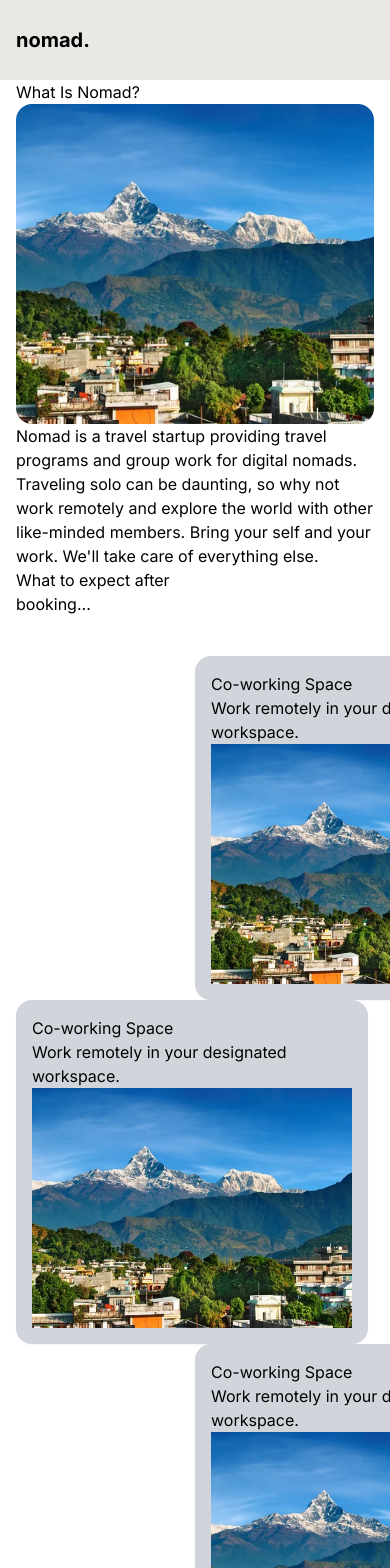
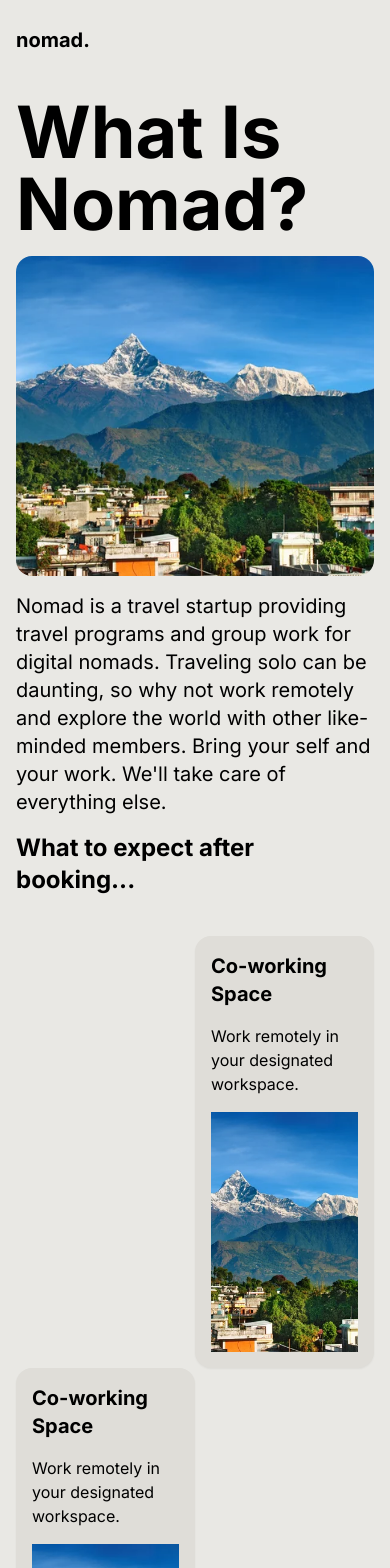
Before and after one commit to harisharanChaulagain/city-tour, a Next.js app: page /about in a window 390 px wide. Shown: the top 1568 px of the page. Built offline with nearby package versions, Linux system fonts and the light colour scheme; some icons are missing.

Commit message:
our team section

```diff
--- a/app/about/page.tsx
+++ b/app/about/page.tsx
@@ -5,8 +5,11 @@
 
 export default function Page() {
   return (
+    <div className=" py-20">
       <div className="px-4 md:px-8">
-      <h1>What Is Nomad?</h1>
+        <h1 className="text-7xl font-bold flex justify-center items-center py-4">
+          What Is Nomad?
+        </h1>
         <div className="w-full h-80 rounded-2xl overflow-hidden">
           <Image
             src={pokheraImage}
@@ -15,17 +18,17 @@
           />
         </div>
         <div className="flex justify-end">
-        <p className="max-w-xl">
-          Nomad is a travel startup providing travel programs and group work for
-          digital nomads. Traveling solo can be daunting, so why not work
+          <p className="max-w-xl py-4 text-xl font-normal">
+            Nomad is a travel startup providing travel programs and group work
+            for digital nomads. Traveling solo can be daunting, so why not work
             remotely and explore the world with other like-minded members. Bring
             your self and your work. We'll take care of everything else.
           </p>
         </div>
-      <div>
+        <div className="text-2xl font-bold">
           What to expect after <br /> booking...
         </div>
-      <div className="py-10">
+        <div className="py-10 ">
           <div className="grid grid-cols-2">
             <div></div>
             <AboutCard />
@@ -52,6 +55,7 @@
             <div></div>
           </div>
         </div>
+      </div>
 
       <OurTeamSection />
     </div>
@@ -60,10 +64,10 @@
 
 const AboutCard = () => {
   return (
-    <div className="p-4 rounded-2xl bg-gray-300 w-fit shadow-sm">
-      <h1>Co-working Space</h1>
+    <div className="p-4 rounded-2xl bg-[#DFDDD8] w-fit shadow-sm flex flex-col gap-4">
+      <h1 className="text-xl font-bold">Co-working Space</h1>
       <h2>Work remotely in your designated workspace.</h2>
-      <div className="h-60 w-80">
+      <div className="h-60 w-full">
         <Image
           src={pokheraImage}
           alt="pokhara image"
--- a/app/globals.css
+++ b/app/globals.css
@@ -12,6 +12,7 @@
   overflow: -moz-scrollbars-none; /* For Firefox */
   -ms-overflow-style: none; /* For Internet Explorer and Edge */
   scrollbar-width: none; /* For Firefox */
+  background-color: #E9E8E4;
 }
 
 /* Hide scrollbars for WebKit-based browsers (Chrome, Safari) */
@@ -31,3 +32,5 @@
   opacity: 1;
   transform: translateX(0);
 }
+
+/* react slick css */
--- a/app/layout.tsx
+++ b/app/layout.tsx
@@ -20,7 +20,7 @@
   return (
     <html lang="en">
       <body className={inter.className}>
-        <div className=" max-w-screen-2xl mx-auto overflow-x-hidden">
+        <div className=" max-w-screen-2xl mx-auto ">
           <Navbar />
           {children}
           <NewsLetter />
--- a/components/Navbar.tsx
+++ b/components/Navbar.tsx
@@ -42,7 +42,7 @@
   return (
     <>
       <div className="bg-[#E9E8E4] w-screen">
-        <header className="w-full flex justify-between items-center bg-[#E9E8E4] h-20 px-4 md:px-8 relative">
+        <header className="w-full flex justify-between items-center bg-[#E9E8E4] fixed h-20 px-4 md:px-8 z-50">
           <div className="text-xl font-bold">nomad.</div>
           <div onClick={toggleNavItem}>
             {showNavItem ? (
--- a/components/NewsLetter.tsx
+++ b/components/NewsLetter.tsx
@@ -4,7 +4,7 @@
 export default function NewsLetter() {
   return (
     <main className="px-4 md:px-8 py-10 ">
-      <section className=" bg-gray-200 py-10 rounded-2xl mx-auto px-4 md:px-8 text-[#1D1D1B]">
+        <section className=" bg-[#DEDDD7] py-20 rounded-2xl mx-auto px-4 md:px-8 text-[#1D1D1B]">
         <div className="flex flex-col gap-4 text-center max-w-2xl mx-auto">
           <h1 className="text-sm">Community</h1>
           <h3 className="text-5xl font-bold">Subscribe to our newsletter.</h3>
@@ -22,7 +22,7 @@
             <input
               type="email"
               placeholder="Enter your email"
-              className="text-gray-600 w-full p-3 rounded-md border outline-none bg-gray-300"
+                className="text-gray-600 w-full p-3 rounded-md outline-none bg-[#D1CFC7]"
             />
             <button className="w-full mt-3 px-5 py-3 rounded-md text-white bg-[#1D1D1B] hover:bg-[#1D1D1B]/90 active:bg-indigo-700 duration-150 outline-none shadow-md focus:shadow-none focus:ring-2 ring-offset-2 sm:mt-0 sm:ml-3 sm:w-auto">
               Subscribe
--- a/components/OurTeamSection.tsx
+++ b/components/OurTeamSection.tsx
@@ -7,37 +7,42 @@
     image: profile,
     name: "Emi Yamamoto",
     location: "Tokyo, Japan",
-    description: "Lorem ipsum dolor sit amet consectetur. Cras nam arcu nunc volutpat sit fringilla sed lorem. Vestibulum morbi elementum."
+    description:
+      "Lorem ipsum dolor sit amet consectetur. Cras nam arcu nunc volutpat sit fringilla sed lorem. Vestibulum morbi elementum.",
   },
   {
     image: profile,
     name: "John Doe",
     location: "New York, USA",
-    description: "Lorem ipsum dolor sit amet consectetur. Cras nam arcu nunc volutpat sit fringilla sed lorem. Vestibulum morbi elementum."
+    description:
+      "Lorem ipsum dolor sit amet consectetur. Cras nam arcu nunc volutpat sit fringilla sed lorem. Vestibulum morbi elementum.",
   },
   {
     image: profile,
     name: "Jane Smith",
     location: "London, UK",
-    description: "Lorem ipsum dolor sit amet consectetur. Cras nam arcu nunc volutpat sit fringilla sed lorem. Vestibulum morbi elementum."
+    description:
+      "Lorem ipsum dolor sit amet consectetur. Cras nam arcu nunc volutpat sit fringilla sed lorem. Vestibulum morbi elementum.",
   },
   {
     image: profile,
     name: "Carlos Martinez",
     location: "Mexico City, Mexico",
-    description: "Lorem ipsum dolor sit amet consectetur. Cras nam arcu nunc volutpat sit fringilla sed lorem. Vestibulum morbi elementum."
+    description:
+      "Lorem ipsum dolor sit amet consectetur. Cras nam arcu nunc volutpat sit fringilla sed lorem. Vestibulum morbi elementum.",
   },
   {
     image: profile,
     name: "Li Wei",
     location: "Beijing, China",
-    description: "Lorem ipsum dolor sit amet consectetur. Cras nam arcu nunc volutpat sit fringilla sed lorem. Vestibulum morbi elementum."
-  }
+    description:
+      "Lorem ipsum dolor sit amet consectetur. Cras nam arcu nunc volutpat sit fringilla sed lorem. Vestibulum morbi elementum.",
+  },
 ];
 
 function TeamCard({ image, name, location, description }: any) {
   return (
-    <div className="p-4 border rounded shadow-lg">
+    <div className="p-4 ">
       <Image
         src={image}
         alt={name}
@@ -52,14 +57,15 @@
 
 export default function OurTeamSection() {
   return (
-    <main className="h-full">
+    <main className="h-full bg-[#DFDDD8] py-20">
       <div className="grid grid-cols-3 gap-4 h-full">
-        <div className="col-span-1 p-4 bg-white">
-          <div className="sticky top-10">
+        <div className="col-span-1 p-4 ">
+          <div className="sticky top-20">
             <h1 className="text-2xl font-bold">Our team</h1>
             <h2 className="text-xl mt-2">Meet your leaders</h2>
             <p className="mt-2">
-              Local, friendly staff members here to support you on your adventures.
+              Local, friendly staff members here to support you on your
+              adventures.
             </p>
           </div>
         </div>
--- a/package.json
+++ b/package.json
@@ -16,6 +16,8 @@
     "react": "^18",
     "react-collapse": "^5.1.1",
     "react-dom": "^18",
+    "react-slick": "^0.30.2",
+    "slick-carousel": "^1.8.1",
     "swiper": "^11.1.4"
   },
   "devDependencies": {
@@ -23,6 +25,7 @@
     "@types/react": "^18",
     "@types/react-collapse": "^5.0.4",
     "@types/react-dom": "^18",
+    "@types/react-slick": "^0.23.13",
     "eslint": "^8",
     "eslint-config-next": "14.2.4",
     "postcss": "^8",
```
Also changed, not shown: components/Herosection.tsx (+43 -23 lines), 1 other file (tests, documents, lock files or other folders). Lines whose indentation alone changed are shown as unchanged.
